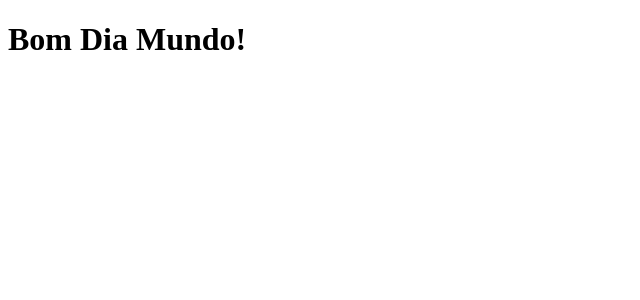
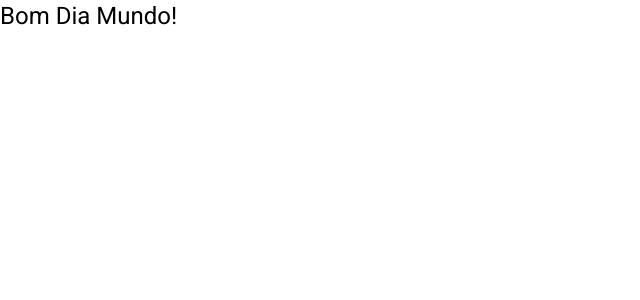
Before and after one commit to Rodrigopca42/helpdesk1, an Angular app: page / in a window 1280 px wide. Shown: the top 300 px of the page, without its empty margins (0-640 px from the left). Built offline with nearby package versions, Linux system fonts and the light colour scheme.

Commit message:
Angular Material adicionado

```diff
--- a/angular.json
+++ b/angular.json
@@ -53,6 +53,7 @@
               "src/assets"
             ],
             "styles": [
+              "./node_modules/@angular/material/prebuilt-themes/indigo-pink.css",
               "src/styles.css"
             ],
             "scripts": []
--- a/package.json
+++ b/package.json
@@ -10,10 +10,12 @@
   "private": true,
   "dependencies": {
     "@angular/animations": "~12.0.3",
+    "@angular/cdk": "^12.2.13",
     "@angular/common": "~12.0.3",
     "@angular/compiler": "~12.0.3",
     "@angular/core": "~12.0.3",
     "@angular/forms": "~12.0.3",
+    "@angular/material": "^12.2.13",
     "@angular/platform-browser": "~12.0.3",
     "@angular/platform-browser-dynamic": "~12.0.3",
     "@angular/router": "~12.0.3",
--- a/src/app/app.module.ts
+++ b/src/app/app.module.ts
@@ -3,6 +3,7 @@
 
 import { AppRoutingModule } from './app-routing.module';
 import { AppComponent } from './app.component';
+import { BrowserAnimationsModule } from '@angular/platform-browser/animations';
 
 @NgModule({
   declarations: [
@@ -10,7 +11,8 @@
   ],
   imports: [
     BrowserModule,
-    AppRoutingModule
+    AppRoutingModule,
+    BrowserAnimationsModule
   ],
   providers: [],
   bootstrap: [AppComponent]
--- a/src/index.html
+++ b/src/index.html
@@ -6,8 +6,11 @@
   <base href="/">
   <meta name="viewport" content="width=device-width, initial-scale=1">
   <link rel="icon" type="image/x-icon" href="favicon.ico">
+  <link rel="preconnect" href="https://fonts.gstatic.com">
+  <link href="https://fonts.googleapis.com/css2?family=Roboto:wght@300;400;500&display=swap" rel="stylesheet">
+  <link href="https://fonts.googleapis.com/icon?family=Material+Icons" rel="stylesheet">
 </head>
-<body>
+<body class="mat-typography">
   <app-root></app-root>
 </body>
 </html>
--- a/src/styles.css
+++ b/src/styles.css
@@ -1 +1,4 @@
 /* You can add global styles to this file, and also import other style files */
+
+html, body { height: 100%; }
+body { margin: 0; font-family: Roboto, "Helvetica Neue", sans-serif; }
```
Also changed, not shown: 1 other file (tests, documents, lock files or other folders).
